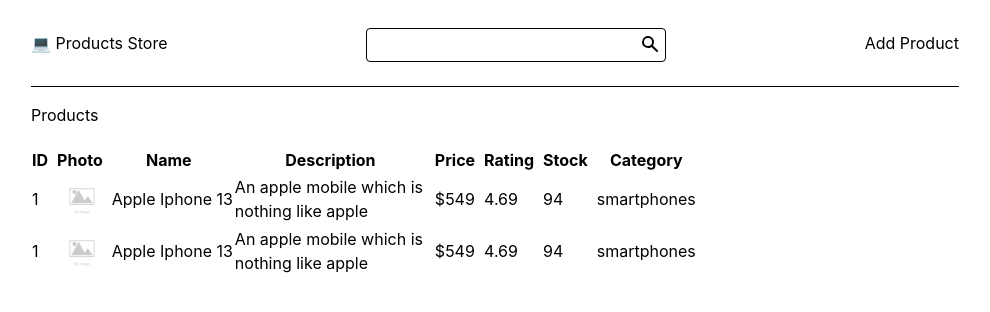
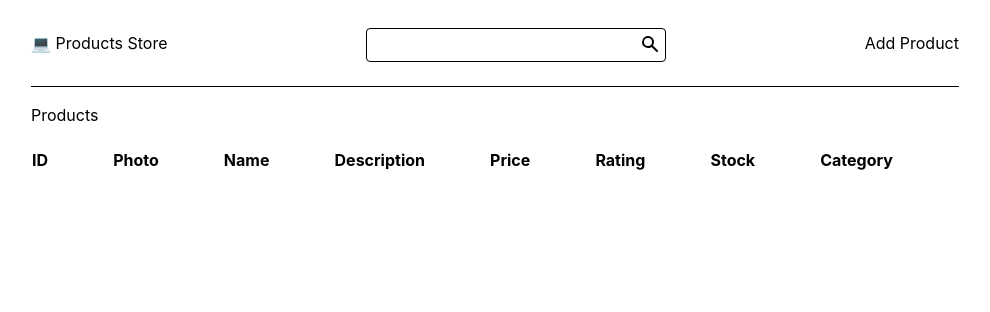
Before and after one commit to Aivazov/react-product-test-spa-sf, a React (Create React App) app: page / in a window 1280 px wide. Shown: the top 312 px of the page, without its empty margins (145-1135 px from the left). Built offline with nearby package versions, Linux system fonts and the light colour scheme.

Commit message:
adding api

```diff
--- a/package.json
+++ b/package.json
@@ -6,6 +6,7 @@
     "@testing-library/jest-dom": "^5.16.5",
     "@testing-library/react": "^13.4.0",
     "@testing-library/user-event": "^13.5.0",
+    "axios": "^1.3.4",
     "react": "^18.2.0",
     "react-dom": "^18.2.0",
     "react-icons": "^4.8.0",
--- /dev/null
+++ b/src/API.js
@@ -0,0 +1,38 @@
+import axios from 'axios';
+
+const URL = 'https://dummyjson.com/products?limit=10';
+let data = null;
+
+export const fetchProducts = () => {
+  return axios
+    .get(URL)
+    .then(function (response) {
+      // обработка успешного запроса
+      console.log('done');
+      return data = response;
+    })
+    .catch(function (error) {
+      // обработка ошибки
+      console.log(error);
+    })
+    .finally(function () {
+      // выполняется всегда
+    });
+};
+
+export const getProducts = () => {
+  return data;
+};
+
+// axios.get('/user?ID=12345')
+//   .then(function (response) {
+//     // обработка успешного запроса
+//     console.log(response);
+//   })
+//   .catch(function (error) {
+//     // обработка ошибки
+//     console.log(error);
+//   })
+//   .finally(function () {
+//     // выполняется всегда
+//   });
--- /dev/null
+++ b/src/components/ProductsElement.jsx
@@ -0,0 +1,54 @@
+import React from 'react';
+import NoImage from '../assets/images/no-image.png';
+import { GrClose } from 'react-icons/gr';
+
+export default function ProductsElement({ data }) {
+  return (
+    <tr className="flex items-center justify-between" role="alert">
+      <td>
+        <label className="product-id">
+          <span className="checkmark">{data.id}</span>
+        </label>
+      </td>
+      <td className="flex items-center justify-start">
+        <div className="img">
+          {data.images[0] ? (
+            <img src={data.images[0]} width={50} height={50} alt="" />
+          ) : (
+            <img src={NoImage} width={50} height={50} alt="" />
+          )}
+        </div>
+      </td>
+      <td className="name">
+        <span>{data.title}</span>
+      </td>
+      <td className="description max-w-[200px]">
+        <span className="active">{data.description}</span>
+      </td>
+      <td className="price">
+        <span className="active">{data.price}</span>
+      </td>
+      <td className="rating">
+        <span className="active">{data.rating}</span>
+      </td>
+      <td className="stock">
+        <span className="active">{data.stock}</span>
+      </td>
+      <td className="category">
+        <span className="active">{data.category}</span>
+      </td>
+      <td className="flex justify-center items-center">
+        <button
+          type="button"
+          className="close"
+          data-dismiss="alert"
+          aria-label="Close"
+        >
+          <span aria-hidden="true">
+            <GrClose />
+          </span>
+        </button>
+      </td>
+    </tr>
+  );
+}
--- a/src/pages/Products.jsx
+++ b/src/pages/Products.jsx
@@ -1,120 +1,57 @@
-import React from 'react';
+import React, { useState } from 'react';
 import NoImage from '../assets/images/no-image.png';
+// import { getProducts } from '../API';
+import axios from 'axios';
+import ProductsElement from '../components/ProductsElement';
+
+const URL = 'https://dummyjson.com/products?limit=10';
 
 export default function Products() {
+  const [products, setProducts] = useState([]);
+
+  const fetchProducts = () => {
+    return axios.get(URL).then((res) => {
+      console.log('res.data.products', res.data.products);
+      // console.log('res', res);
+      setProducts(res.data.products);
+      return res;
+    });
+  };
+  console.log('products', products);
   return (
     <div className="container">
       <div className="row justify-content-center">
         <div className="col-md-6 text-center mb-5">
-          <h2 className="text-start">Products</h2>
+          <h2 className="text-start" onClick={fetchProducts}>
+            Products
+          </h2>
         </div>
       </div>
       <div className="row">
         <div className="col-md-12">
           <div className="table-wrap">
-            <table className="table table-responsive-xl">
+            <table className="flex flex-col">
               <thead>
-                <tr>
-                  <th className="pr-2">ID</th>
-                  <th className="pr-2">Photo</th>
-                  <th className="pr-2">Name</th>
-                  <th className="pr-2 max-w-[200px]">Description</th>
-                  <th className="pr-2">Price</th>
-                  <th className="pr-2">Rating</th>
-                  <th className="pr-2">Stock</th>
+                <tr className='flex items-center justify-between'>
+                  <th className="">ID</th>
+                  <th className="">Photo</th>
+                  <th className="">Name</th>
+                  <th className=" max-w-[200px]">Description</th>
+                  <th className="">Price</th>
+                  <th className="">Rating</th>
+                  <th className="">Stock</th>
                   <th>Category</th>
+                  <th></th>
                 </tr>
               </thead>
               <tbody>
-                <tr className="alert" role="alert">
-                  <td>
-                    <label className="product-id">
-                      <span className="checkmark">1</span>
-                    </label>
-                  </td>
-                  <td className="flex items-center justify-start">
-                    <div className="img">
-                      <img src={NoImage} width={50} height={50} alt="" />
-                    </div>
-                  </td>
-                  <td className="name">
-                    <span>Apple Iphone 13</span>
-                  </td>
-                  <td className="description max-w-[200px]">
-                    <span className="active">
-                      An apple mobile which is nothing like apple
-                    </span>
-                  </td>
-                  <td className="price">
-                    <span className="active">$549</span>
-                  </td>
-                  <td className="rating">
-                    <span className="active">4.69</span>
-                  </td>
-                  <td className="stock">
-                    <span className="active">94</span>
-                  </td>
-                  <td className="category">
-                    <span className="active">smartphones</span>
-                  </td>
-                  <td>
-                    <button
-                      type="button"
-                      className="close"
-                      data-dismiss="alert"
-                      aria-label="Close"
-                    >
-                      <span aria-hidden="true">
-                        <i className="fa fa-close"></i>
-                      </span>
-                    </button>
-                  </td>
-                </tr>
-
-                <tr className="alert" role="alert">
-                  <td>
-                    <label className="product-id">
-                      <span className="checkmark">1</span>
-                    </label>
-                  </td>
-                  <td className="flex items-center justify-start">
-                    <div className="img">
-                      <img src={NoImage} width={50} height={50} alt="" />
-                    </div>
-                  </td>
-                  <td className="name">
-                    <span>Apple Iphone 13</span>
-                  </td>
-                  <td className="description max-w-[200px]">
-                    <span className="active">
-                      An apple mobile which is nothing like apple
-                    </span>
-                  </td>
-                  <td className="price">
-                    <span className="active">$549</span>
-                  </td>
-                  <td className="rating">
-                    <span className="active">4.69</span>
-                  </td>
-                  <td className="stock">
-                    <span className="active">94</span>
-                  </td>
-                  <td className="category">
-                    <span className="active">smartphones</span>
-                  </td>
-                  <td>
-                    <button
-                      type="button"
-                      className="close"
-                      data-dismiss="alert"
-                      aria-label="Close"
-                    >
-                      <span aria-hidden="true">
-                        <i className="fa fa-close"></i>
-                      </span>
-                    </button>
-                  </td>
-                </tr>
+                {products ? (
+                  products.map((product) => (
+                    <ProductsElement key={product.id} data={product} />
+                  ))
+                ) : (
+                  <div>Found no products yet</div>
+                )}
               </tbody>
             </table>
           </div>
```
Also changed, not shown: public/images/no-image.png (added), 1 other file (tests, documents, lock files or other folders).
